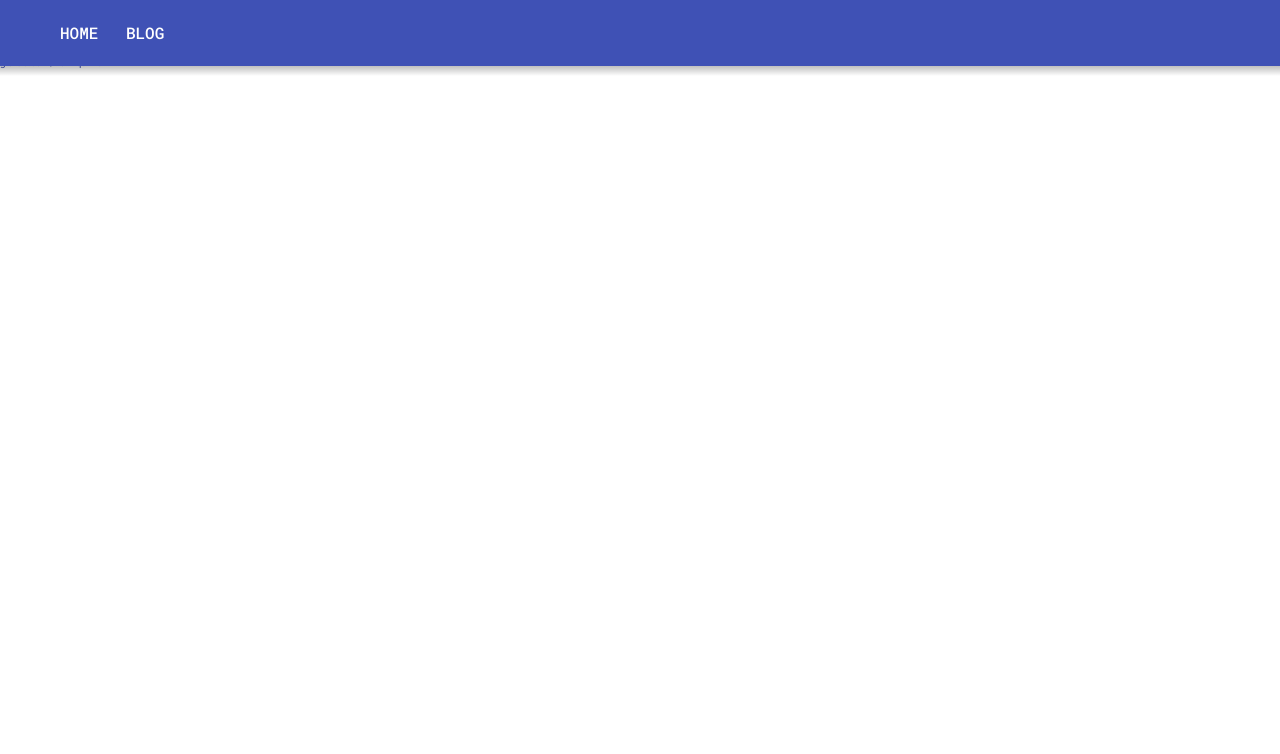
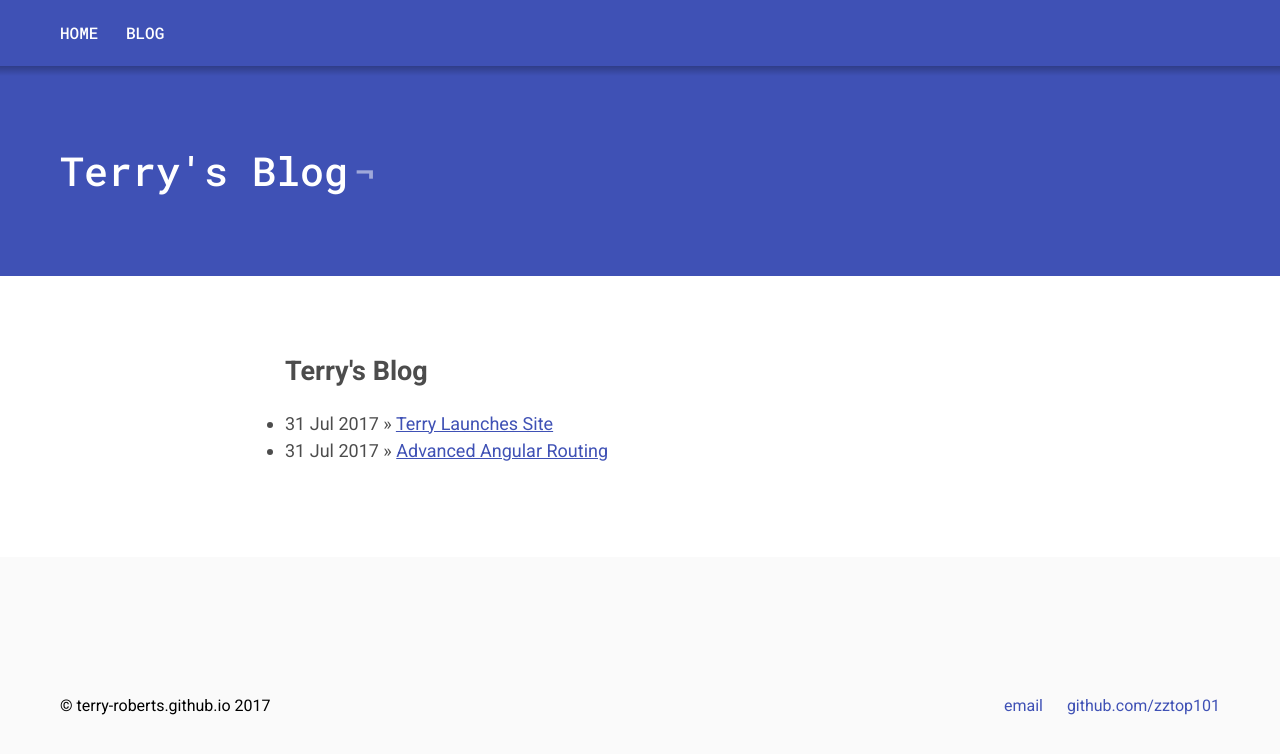
Before and after one commit to terry-roberts/terry-roberts.github.io, a Jekyll site: the page built from blog/index.html, in a window 1280 px wide. Shown: the top 754 px of the page. Built offline with Jekyll 4.4.1, drawn with Linux system fonts in a browser that asks for light colours.

Commit message:
add theme

```diff
--- a/_layouts/default.html
+++ b/_layouts/default.html
@@ -1,5 +1,6 @@
 <!DOCTYPE html>
 <html>
+
 <head>
 	<title>{{ page.title }}</title>
 	<link href='https://fonts.googleapis.com/css?family=Roboto:400,400italic,700|Roboto+Mono:400,500' rel='stylesheet' type='text/css'>
@@ -7,6 +8,7 @@
 	<!-- link to main stylesheet -->
 	<link rel="stylesheet" type="text/css" href="/css/main.css">
 </head>
+
 <body>
 	<!--
 			<nav>
@@ -26,16 +28,29 @@
 		</div>
 	</nav>
 
-			<div class="container">
+	<article class="c-article">
+		<header class="c-header c-article__header">
+			<div class="u-container">
+				<h1 class="c-header__title">{{ page.title }}</h1>
+			</div>
+		</header>
 
+		<div class="c-article__main">
 			{{ content }}
+		</div>
+	</article>
 
-			</div><!-- /.container -->
-			<footer>
-	    		<ul>
-	        		<li><a href="mailto:tezza2001@gmail.com">email</a></li>
-	        		<li><a href="https://github.com/hankquinlan">github.com/hankquinlan</a></li>
-				</ul>
+
+	<footer class="c-footer">
+		<div class="u-container c-footer__container">
+			<p>&copy; {{ site.title }} {{ site.time | date: '%Y' }}</p>
+			<p>
+				<a href="mailto:tezza2001@gmail.com">email</a>
+				<a href="https://github.com/hankquinlan">github.com/zztop101</a>
+			</p>
+		</div>
 	</footer>
+
 </body>
+
 </html>
```
Lines whose indentation alone changed are shown as unchanged.
